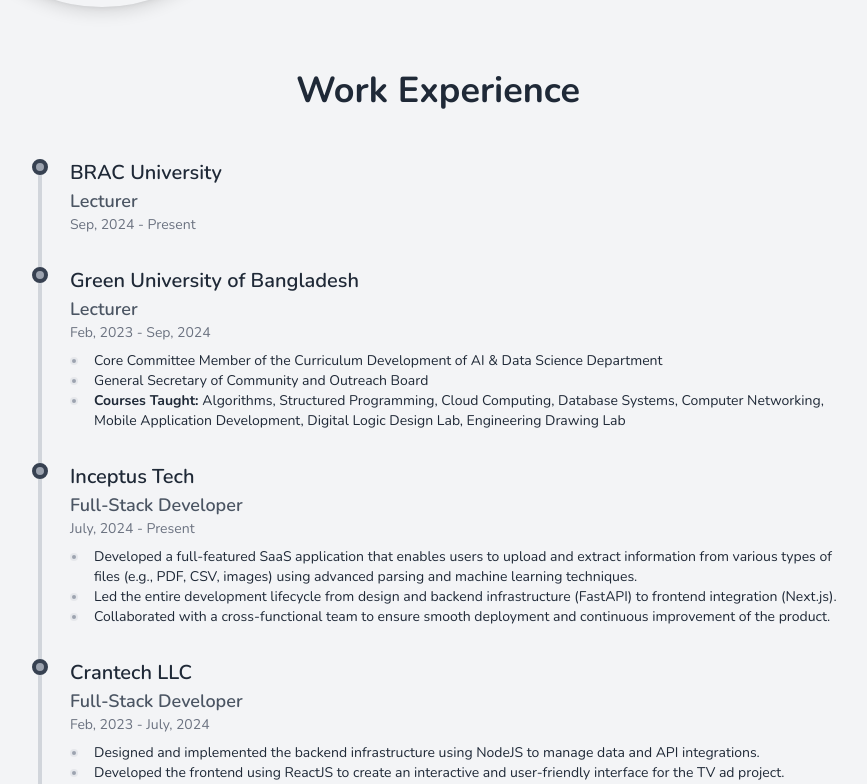
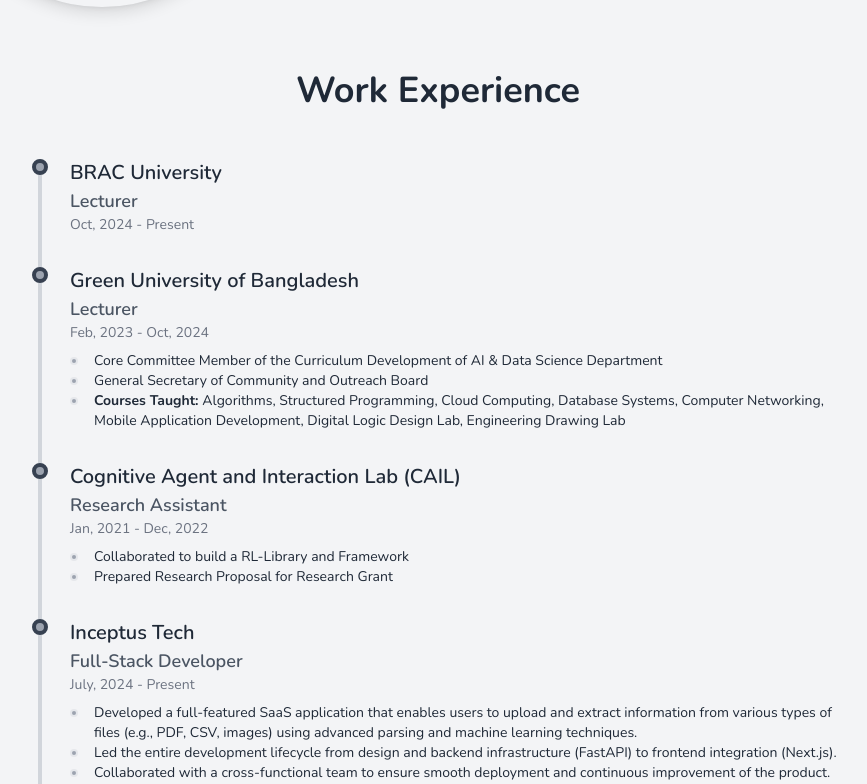
Before and after one commit to wadith027/Shadman_Wadith_Portfolio, a Next.js app: page /about in a window 1280 px wide. Shown: the part 537-1321 px from the top of the page, without its empty margins (202-1069 px from the left). Built offline with nearby package versions, Linux system fonts and the light colour scheme.

Commit message:
added CAIL

```diff
--- a/app/about/page.tsx
+++ b/app/about/page.tsx
@@ -139,17 +139,26 @@
     {
       position: "Lecturer",
       company: "BRAC University",
-      years: "Sep, 2024 - Present",
+      years: "Oct, 2024 - Present",
     },
     {
       position: "Lecturer",
       company: "Green University of Bangladesh",
-      years: "Feb, 2023 - Sep, 2024",
+      years: "Feb, 2023 - Oct, 2024",
       responsibilities: [
         "Core Committee Member of the Curriculum Development of AI & Data Science Department",
         "General Secretary of Community and Outreach Board",
         // eslint-disable-next-line react/jsx-key
         <span><strong>Courses Taught: </strong> Algorithms, Structured Programming, Cloud Computing, Database Systems, Computer Networking, Mobile Application Development, Digital Logic Design Lab, Engineering Drawing Lab</span>
+      ]
+    },
+    {
+      position: "Research Assistant",
+      company: "Cognitive Agent and Interaction Lab (CAIL)",
+      years: "Jan, 2021 - Dec, 2022",
+      responsibilities: [
+        "Collaborated to build a RL-Library and Framework",
+        "Prepared Research Proposal for Research Grant"
       ]
     },
     {
```
